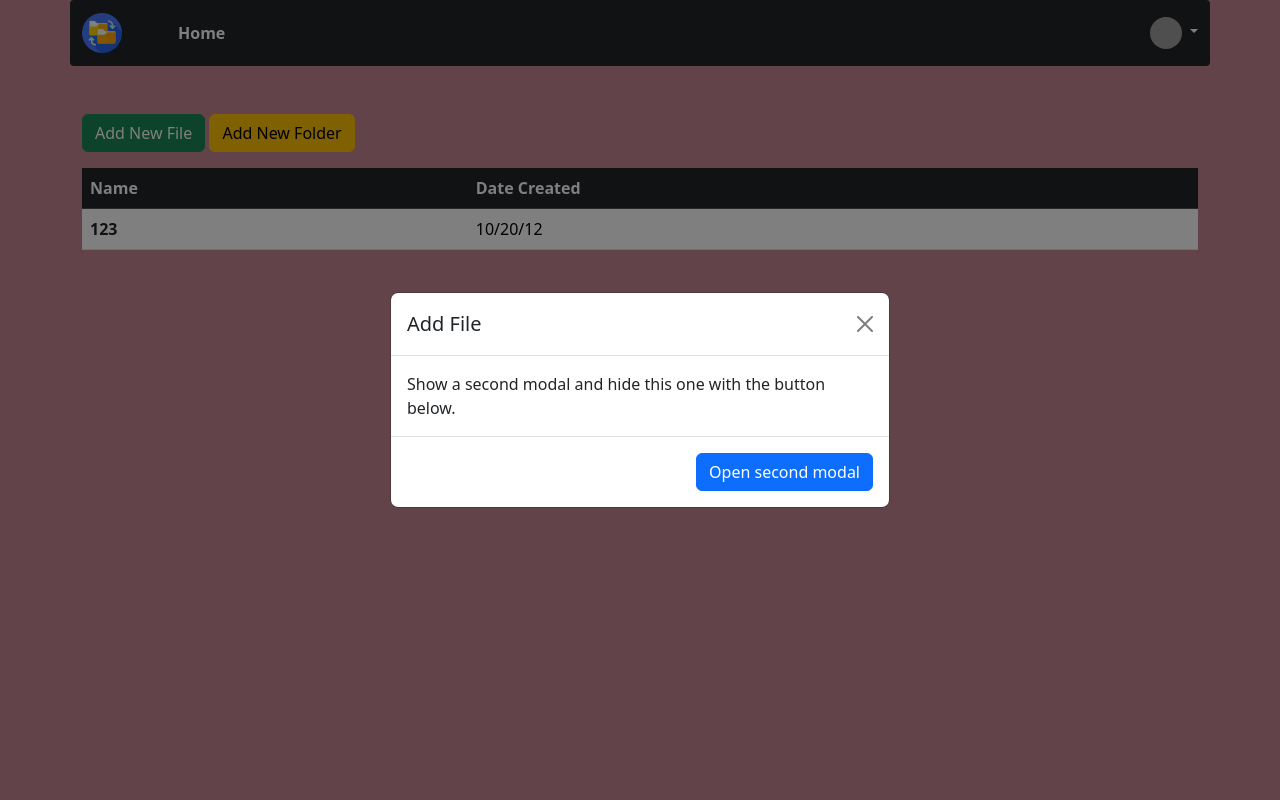
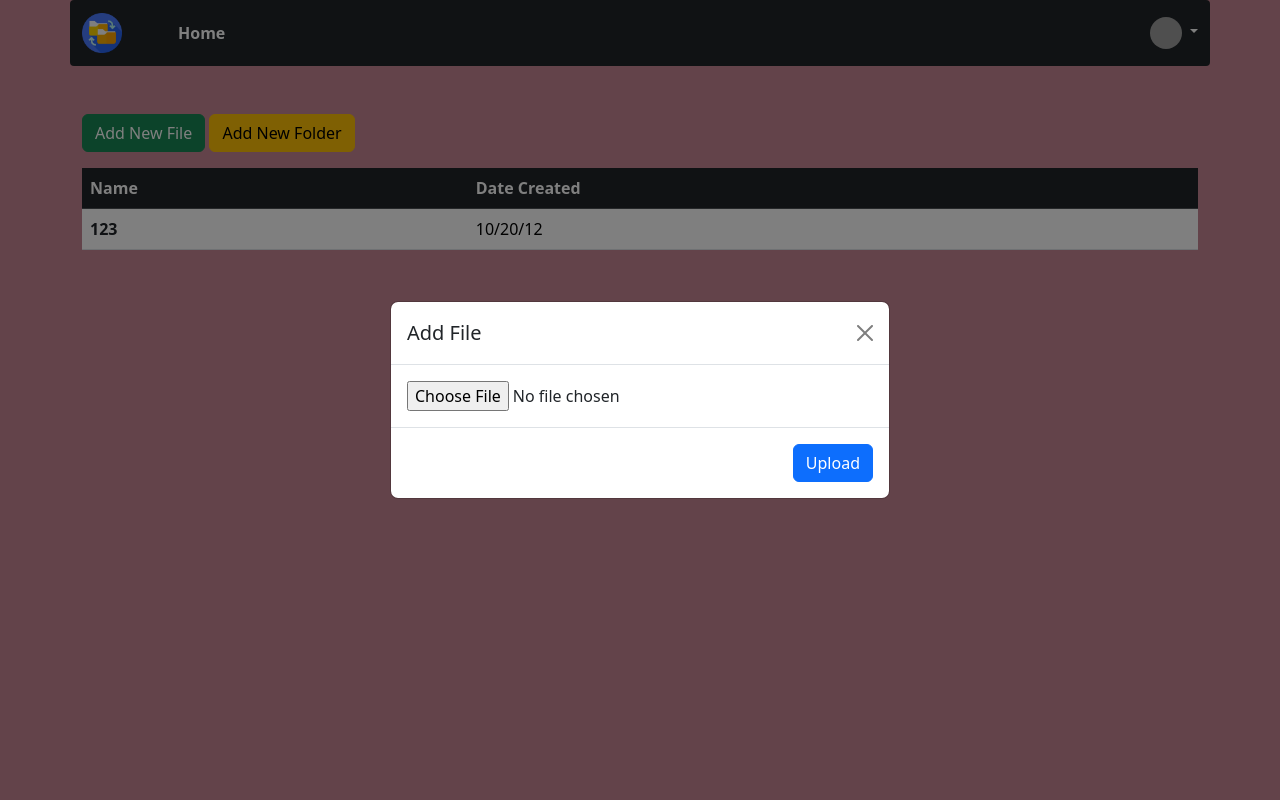
Before and after one commit to marvinjay2023/file-upload-php, a PHP site: page /dashboard.php in a window 1280 px wide, after a click on "Add New File". Run offline with PHP 8.4, Linux system fonts and the light colour scheme; grey boxes are pictures that could not be loaded.

Commit message:
edited the modal for create folder and upload files

```diff
--- a/dashboard.php
+++ b/dashboard.php
@@ -29,6 +29,7 @@
 
 </main>
 
+<!-- For Upload File -->
 <div class="modal fade" id="addfile" aria-hidden="true" aria-labelledby="exampleModalToggleLabel" tabindex="-1">
   <div class="modal-dialog modal-dialog-centered">
     <div class="modal-content">
@@ -37,15 +38,18 @@
         <button type="button" class="btn-close" data-bs-dismiss="modal" aria-label="Close"></button>
       </div>
       <div class="modal-body">
-        Show a second modal and hide this one with the button below.
+       <form action="" method="POST" enctype="multipart/form-data">
+        <input type="file">
+       </form>
       </div>
       <div class="modal-footer">
-        <button class="btn btn-primary" data-bs-target="#exampleModalToggle2" data-bs-toggle="modal">Open second modal</button>
+        <button class="btn btn-primary" data-bs-target="#exampleModalToggle2" data-bs-toggle="modal">Upload</button>
       </div>
     </div>
   </div>
 </div>
 
+<!-- For Folder Create -->
 <div class="modal fade" id="addfolder" aria-hidden="true" aria-labelledby="exampleModalToggleLabel" tabindex="-1">
   <div class="modal-dialog modal-dialog-centered">
     <div class="modal-content">
@@ -54,10 +58,15 @@
         <button type="button" class="btn-close" data-bs-dismiss="modal" aria-label="Close"></button>
       </div>
       <div class="modal-body">
-        Show a second modal and hide this one with the button below.
+        <form action="" method="post">
+          <div data-mdb-input-init class="form-outline mb-4">
+            <label class="form-label">Folder Name</label>
+            <input type="test" class="form-control form-control-lg">
+          </div>
+        </form>
       </div>
       <div class="modal-footer">
-        <button class="btn btn-primary" data-bs-target="#exampleModalToggle2" data-bs-toggle="modal">Open second modal</button>
+        <button class="btn btn-primary" data-bs-target="#exampleModalToggle2" data-bs-toggle="modal">Create Folder</button>
       </div>
     </div>
   </div>
```
